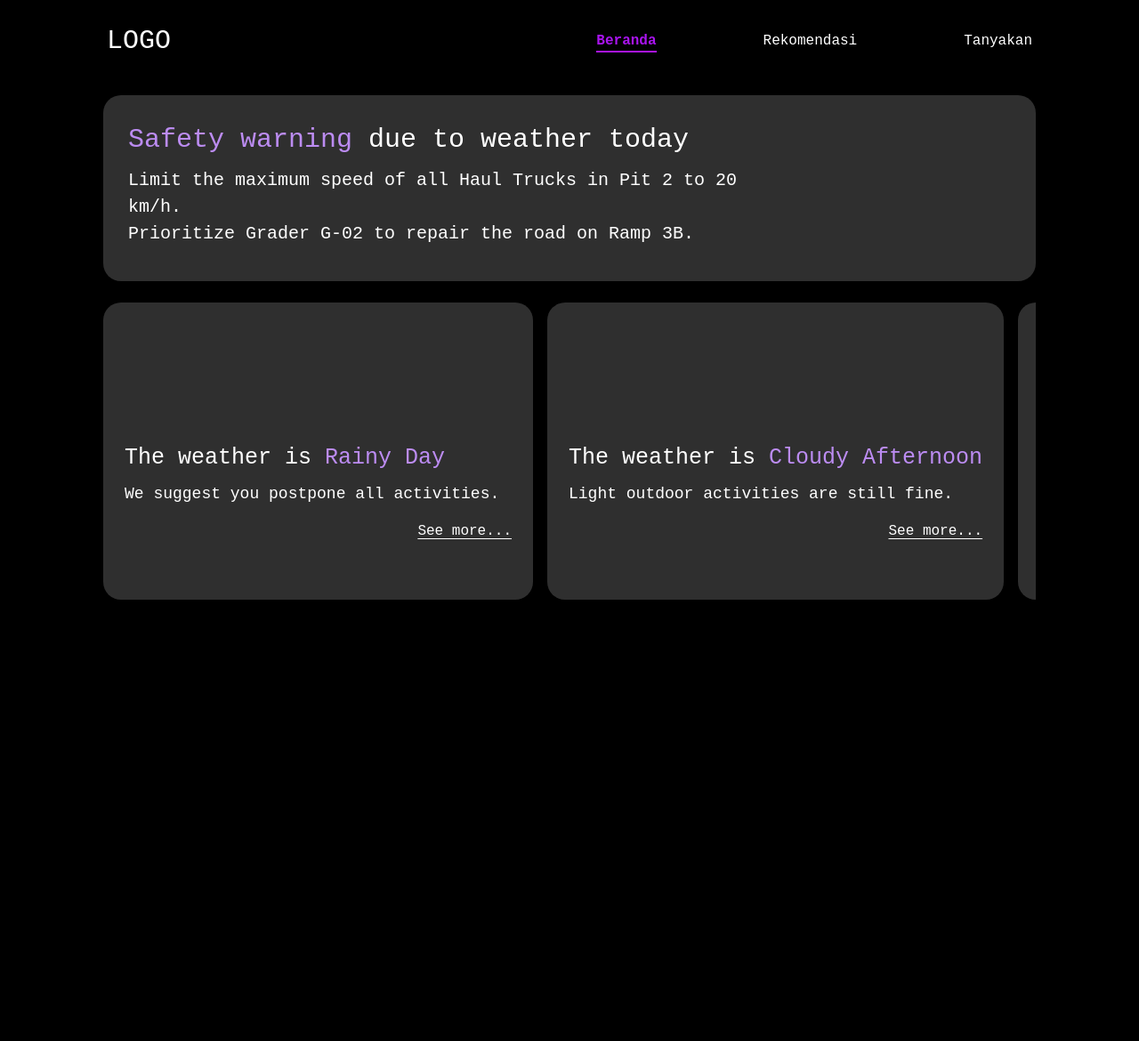
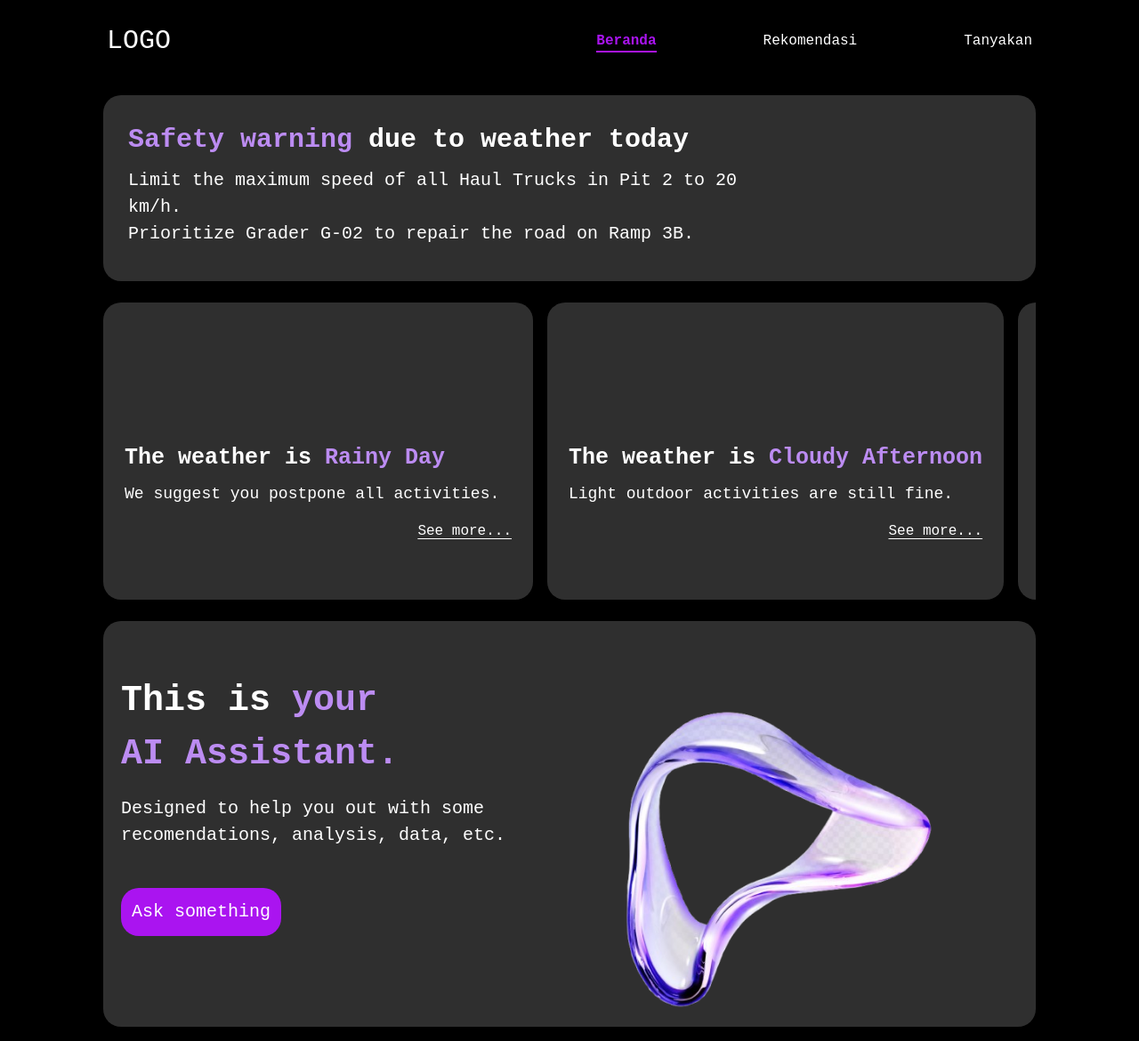
Before and after one commit to Niel-D22/AC-05-MineApp-A25-CS115, a React (Vite) app in the folder FE/: page / in a window 1280 px wide. Shown: the whole page at 89% size. Before the commit the page ends 800 px from the top, so only its background shows below. Built offline with nearby package versions, Linux system fonts and the light colour scheme; a web font is replaced by a local one.

Commit message:
Beranda done

```diff
--- a/FE/src/pages/Beranda.jsx
+++ b/FE/src/pages/Beranda.jsx
@@ -1,39 +1,38 @@
 import React from "react";
+import ImgHero from "../assets/Ai.png"
 
 const Beranda = () => {
   const recommendations = [
     {
       id: 1,
       title: "Rainy Day",
-    desc: "We suggest you postpone all activities."
+      desc: "We suggest you postpone all activities.",
     },
     {
       id: 2,
       title: "Cloudy Afternoon",
-    desc: "Light outdoor activities are still fine."
+      desc: "Light outdoor activities are still fine.",
     },
     {
       id: 3,
       title: "Sunny Morning",
-    desc: "Good time to go outside."
+      desc: "Good time to go outside.",
     },
     {
       id: 4,
       title: "Windy Weather",
-    desc: "Be careful if you ride a motorcycle."
-  }
-]
-
-
+      desc: "Be careful if you ride a motorcycle.",
+    },
+  ];
 
   return (
     <>
       <div className="px-25 text-white space-y-6">
         {/* card panjang di awal beranda */}
         <div className="text-[20px] max-w-[1340px] h-[209px] bg-[#2F2F2F] rounded-[20px] space-y-2 p-7">
-          <h1 className="text-[30px]">
-            <span className="text-[#BC8CF2]">Safety warning </span> due to
-            weather today
+          <h1 className="text-[30px] font-bold ">
+            <span className="text-font ">Safety warning </span> due to weather
+            today
           </h1>
           <div className="w-180">
             <p className="">
@@ -51,7 +50,7 @@ const recommendations = [
               key={item.id}
               className="min-w-[483px] h-[334px] bg-card rounded-[20px] p-6 pt-39 flex-shrink-0"
             >
-      <h1 className="text-[25px]">
+              <h1 className="text-[25px] font-bold">
                 The weather is <span className="text-font">{item.title}</span>
               </h1>
               <p className="text-[18px] mt-2">{item.desc}</p>
@@ -63,6 +62,27 @@ const recommendations = [
         </div>
 
         {/* end Card rekomendasi beranda scroll */}
+
+        {/* /* bagian Hero Gambar Ai nya  */ }
+        <div className="bg-card w-full h-[456px] rounded-[20px] px-5 py-15 flex gap-10">
+        <div className=" space-y-11">
+          <div className="space-y-4">
+            <h1 className="text-[40px] font-bold w-90">
+              This is <span className="text-font">your AI Assistant.</span>
+            </h1>
+            <p className="w-110 text-[20px]">
+              Designed to help you out with some recomendations, analysis, data,
+              etc.
+            </p>
+          </div>
+          <button className="bg-primary rounded-[20px] p-3 text-[20px]">
+            Ask something
+          </button>
+        </div>
+        <img src={ImgHero} className="h-100" />
+
+        </div>
+        {/* end bagian Hero Gambar Ai nya  */}
       </div>
     </>
   );
```
Also changed, not shown: FE/src/assets/Ai.png (added). Lines whose indentation alone changed are shown as unchanged.
